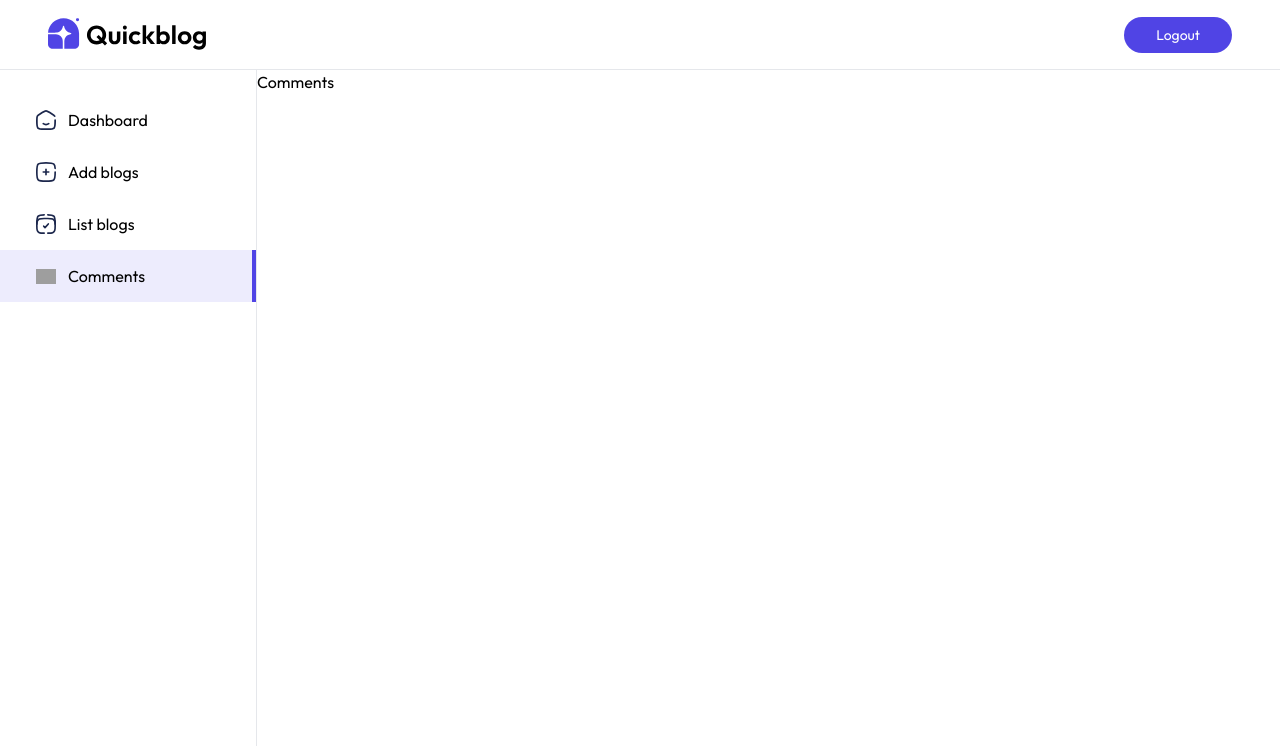
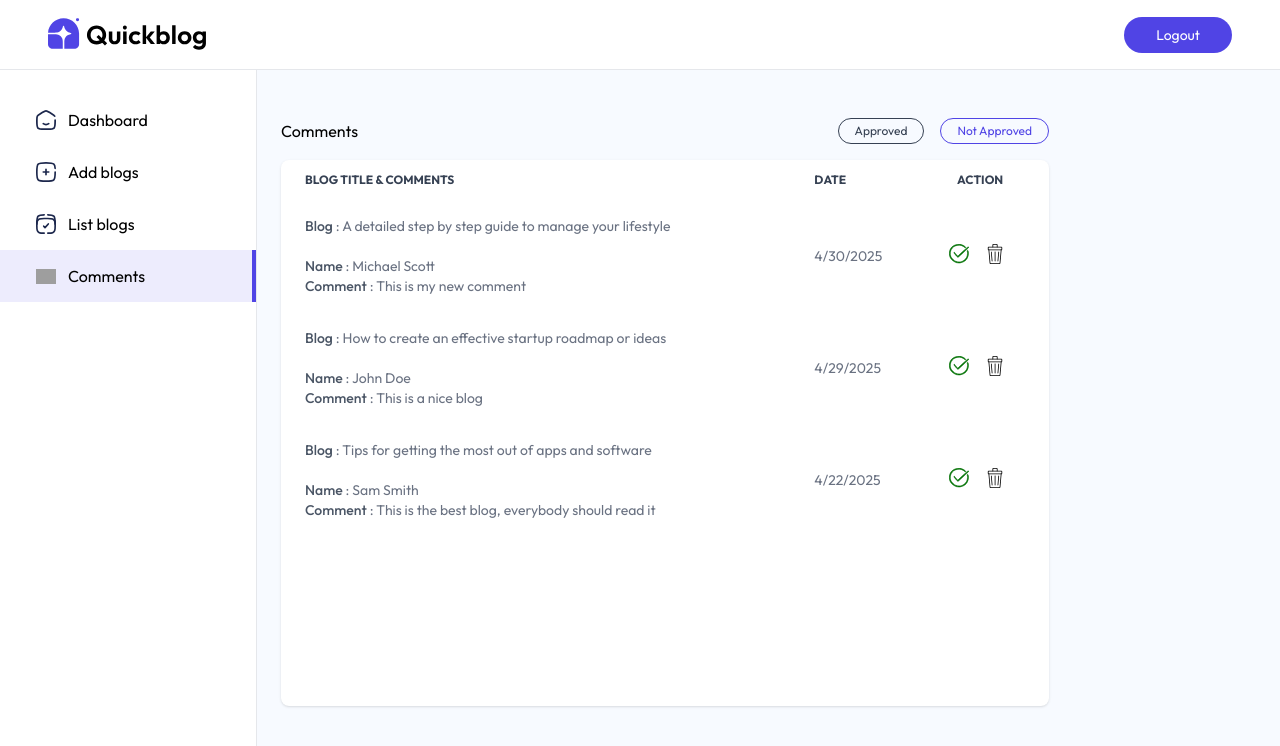
Before and after one commit to MrArnabGhosh/quickblog, a React (Vite) app in the folder client/: page /admin/comments in a window 1280 px wide. Shown: the top 746 px of the page. Built offline with nearby package versions, Linux system fonts and the light colour scheme; grey boxes are pictures that could not be loaded.

Commit message:
add value section on category

```diff
--- a/client/package.json
+++ b/client/package.json
@@ -13,6 +13,7 @@
     "@tailwindcss/vite": "^4.1.11",
     "moment": "^2.30.1",
     "motion": "^12.23.3",
+    "quill": "^2.0.3",
     "react": "^19.1.0",
     "react-dom": "^19.1.0",
     "react-router-dom": "^7.6.3",
--- a/client/src/App.jsx
+++ b/client/src/App.jsx
@@ -8,6 +8,7 @@
 import ListBlog from './pages/admin/ListBlog'
 import Comments from './pages/admin/Comments'
 import Login from './components/admin/Login'
+import 'quill/dist/quill.snow.css'
 
 const App = () => {
   return (
--- /dev/null
+++ b/client/src/components/admin/CommentTableItem.jsx
@@ -0,0 +1,32 @@
+import React from 'react'
+import { assets } from '../../assets/assets'
+
+const CommentTableItem = ({comment,fetchComments}) => {
+    const {blog,createdAt,_id}=comment
+    const blogDate = new Date(createdAt)
+  return (
+    <tr className='order-y border-gray-300'>
+        <td className='px-6 py-4'>
+        <b className='font-medium text-gray-600'>Blog</b> : {blog.title}
+        <br />
+        <br />
+        <b className='font-medium text-gray-600'>Name</b> : {comment.name}
+        <br />
+        <b className='font-medium text-gray-600'>Comment</b> : {comment.content}
+        </td>
+        <td className='px-6 py-4 max-sm:hidden'>
+          {blogDate.toLocaleDateString()}
+        </td>
+        <td>
+          <div className='inline-flex items-center gap-4 px-4'>
+            {!comment.isApproved ?
+            <img  src={assets.tick_icon} className='w-5 hover:scale-110 transition-all cursor-pointer'/>
+          : <p className='text-xs border border-green-600 bg-green-100 text-green-600 rounded-full px-3 py-1'>Approved</p>}
+          <img src={assets.bin_icon} className='w-5 hover:scale-110  transition-all cursor-pointer ' />
+          </div>
+        </td>
+    </tr>
+  )
+}
+
+export default CommentTableItem
--- a/client/src/pages/admin/AddBlog.jsx
+++ b/client/src/pages/admin/AddBlog.jsx
@@ -1,8 +1,69 @@
-import React from 'react'
+import React, { useEffect, useRef, useState } from 'react'
+import { assets, blogCategories } from '../../assets/assets'
+import Quill from 'quill'
 
 const AddBlog = () => {
+
+  const editorRef = useRef(null)
+   const quillRef = useRef(null)
+
+  const [image, setImage] = useState(false)
+  const [title, setTitle] = useState('')
+  const [subtTitle, setSubtTitle] = useState('')
+  const [category, setCategory] = useState('startup')
+  const [isPublished, setIsPublished] = useState(false)
+
+  const onSubmitHandler = (e) => {
+    e.preventDefault()
+  }
+
+  const generateContent = async()=>{
+
+  }
+
+  useEffect(()=>{
+    if(!quillRef.current && editorRef.current){
+      quillRef.current = new Quill(editorRef.current,{theme:'snow'})
+    }
+  },[])
+
   return (
-    <div>AddBlog</div>
+      <form  onSubmit={onSubmitHandler} className='flex-1 bg-blue-50/50 text-gray-600 h-full overflow-scroll'>
+        <div className='w-full bg-white max-w-3xl p-4 md:p-10 sm:m-10 shadow rounded'>
+            <p>Upload thumbnail</p>
+            <label htmlFor="image">
+              <img src={!image ? assets.upload_area : URL.createObjectURL(image)} className='mt-2 h-16 cursor-pointer rounded' />
+              <input onChange={(e)=>setImage(e.target.files[0])} type="file" id='image' required hidden/>
+            </label>
+            <p className='mt-5'>Blog title</p>
+            <input type="text" placeholder='Type here' required  className='w-full max-w-lg mt-2 p-2 border border-gray-200 outline-none rounded' onChange={(e)=>setTitle(e.target.value)} value={title}/>
+
+            <p className='mt-5'>Sub title</p>
+            <input type="text" placeholder='Type here' required  className='w-full max-w-lg mt-2 p-2 border border-gray-200 outline-none rounded' onChange={(e)=>setSubtTitle(e.target.value)} value={subtTitle}/>
+
+            <p className='mt-5'>Vlog Description</p>
+            <div className='max-w-lg h-74 pb-16 sm:pb-10 pt-2 relative'>
+              <div ref={editorRef}></div>
+              <button type='button' onClick={generateContent} className='absolute bottom-1 right-2 ml-2 text-xs text-white bg-black/70 px-4 py-1.5 rounded hover:underline cursor-pointer'>Generate With AI</button>
+            </div>
+          <p className='mt-5'> Blog Category</p>
+          <select onChange={(e)=>setCategory(e.target.value)} value={category} name="Category" className='mt-2 px-3  py-2 bordrd text-gray-500 border-gray-300 outline-none rounded' >
+            <option value="">Select category</option>
+            {blogCategories.map((item,index)=>{
+              return <option key={index} value={item}>{item}</option>
+            })}
+          </select>
+
+          <div className='flex gap-2 mt-4'>
+            <p>Publish Now</p>
+            <input type="checkbox" checked={isPublished} className='scale-125 cursor-pointer' onChange={(e)=>setIsPublished(e.target.checked)} />
+          </div>
+
+          <button type='submit' className='mt-8 w-40 h-10 bg-primary text-white rounded cursor-pointer text-sm'>Add Blog</button>
+
+        </div>
+      </form>
+
   )
 }
 
--- a/client/src/pages/admin/Comments.jsx
+++ b/client/src/pages/admin/Comments.jsx
@@ -1,8 +1,48 @@
-import React from 'react'
+import React, { useEffect, useState } from 'react'
+import { comments_data } from '../../assets/assets'
+import CommentTableItem from '../../components/admin/CommentTableItem'
 
 const Comments = () => {
+  const [comments, setComments] = useState([])
+  const [filter, setFilter] = useState('Not Approved')
+
+  const fetchComments = async()=>{
+    setComments(comments_data)
+  }
+
+  useEffect(()=>{
+    fetchComments()
+  },[])
+
+
   return (
-    <div>Comments</div>
+    <div  className='flex-1 pt-5 px-5 sm:pt-12 sm:pl-6 bg-blue-50/50'>
+        <div className='flex justify-between items-center max-w-3xl'>
+            <h1>Comments</h1>
+            <div className="flex gap-4">
+                <button onClick={()=>setFilter('Approved')} className={`shadow-custom-sm border border-full rounded-full px-4 py-1 cursor-pointer text-xs ${filter === 'Approved' ? 'text-primary':'text-gray-700'}`}>Approved</button>
+                <button onClick={()=>setFilter(' Not Approved')} className={`shadow-custom-sm border border-full rounded-full px-4 py-1 cursor-pointer text-xs ${filter === 'Not Approved' ? 'text-primary':'text-gray-700'}`}> Not Approved</button>
+
+            </div>
+        </div>
+        <div className='relative h-4/5 max-w-3xl overflow-x-auto  mt-4 bg-white shadow rounded-lg scrollbar-hide'>
+            <table className='w-full text-gray-500 text-sm '>
+              <thead className='text-xs text-gray-700 text-left uppercase'>
+                <tr>
+                  <th scope='col' className='px-6 py-3'>Blog Title & Comments</th>
+                  <th scope='col' className='px-6 py-3 max-sm:hidden'>Date</th>
+                  <th scope='col' className='px-6 py-3 '>Action</th>
+                </tr>
+              </thead>
+              <tbody>
+                {comments.filter((comment)=>{
+                  if(filter === 'Approved') return comment.isApproved === true
+                  return comment.isApproved === false
+                }).map((comment,index)=> <CommentTableItem  key={comment._id} comment={comment} index={index +1} fetchComments={fetchComments}/> )}
+              </tbody>
+            </table>
+        </div>
+    </div>
   )
 }
 
--- a/client/src/pages/admin/ListBlog.jsx
+++ b/client/src/pages/admin/ListBlog.jsx
@@ -1,8 +1,42 @@
-import React from 'react'
+import React, { useEffect, useState } from 'react'
+import { blog_data } from '../../assets/assets'
+import BlogTableItem from '../../components/admin/BlogTableItem'
 
 const ListBlog = () => {
+
+  const [blog, setBlog] = useState([])
+
+  const fetchBlogs = async () => {
+    setBlog(blog_data)
+  }
+
+  useEffect(() => {
+    fetchBlogs()
+  }, [])
   return (
-    <div>ListBlog</div>
+    <div className='flex-1 pt-5 px-5 sm:pt-12 sm:pl-6 bg-blue-50/50'>
+      <h1>All Blogs</h1>
+
+      <div className='relative h-4/5 mt-4 overflow-x-auto shadow rounded-lg scrollbar-hide max-w-4xl  bg-white'>
+          <table className='w-full text-sm text-gray-500'>
+            <thead className='text-gray-600 uppercase text-left text-xs'>
+              <tr>
+                <th scope='col' className='px-2 py-4 xl:px-6'> #</th>
+                <th scope='col' className='px-2 py-4'> Blog Title</th>
+                <th scope='col' className='px-2 py-4 max-sm:hidden'> Date</th>
+                <th scope='col' className='px-2 py-4 max-sm:hidden'> Status</th>
+                <th scope='col' className='px-2 py-4'> Actions</th>
+              </tr>
+            </thead>
+            <tbody>
+               {blog.map((blog, index) => {
+                return <BlogTableItem key={blog._id} blog={blog} fetchBlogs={fetchBlogs} index={index + 1} />
+               })}
+            </tbody>
+          </table>
+        </div>
+
+    </div>
   )
 }
 
```
Also changed, not shown: 1 other file (tests, documents, lock files or other folders).
